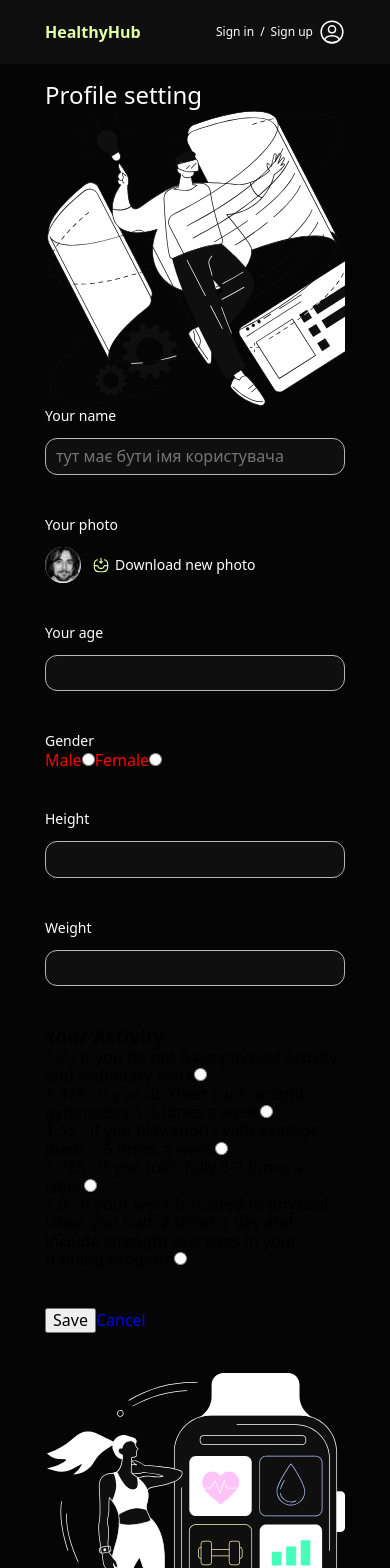
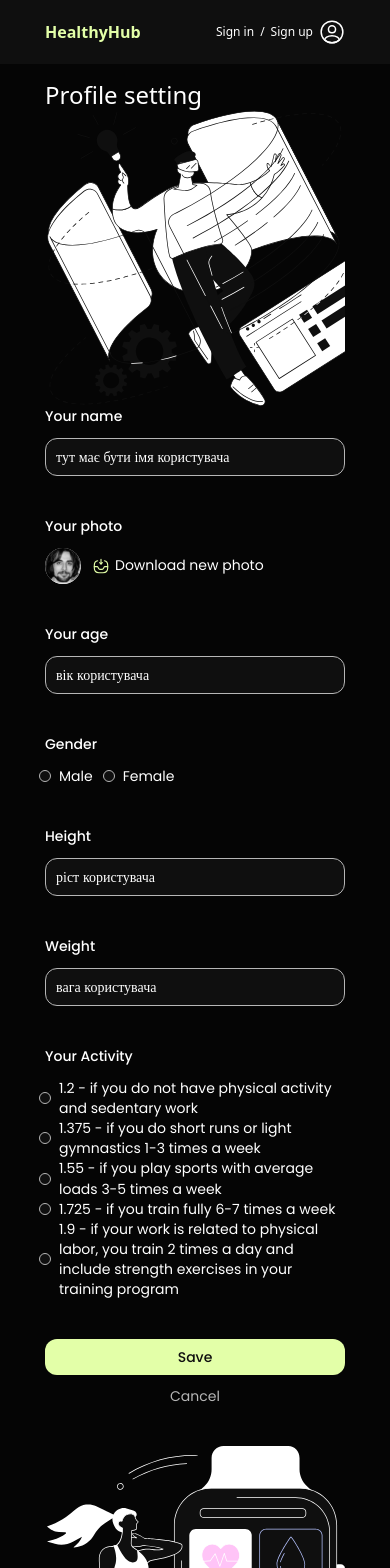
Before and after one commit to AnnaHort/HealthyHub, a React (Vite) app: page /HealthyHub/welcome in a window 390 px wide. Shown: the top 1568 px of the page. Built offline with nearby package versions, Linux system fonts and the light colour scheme.

Commit message:
finished mobile version profileSettingPages

```diff
--- a/src/pages/ProfileSettingsPage/UserInformationComponent/UserInformation.jsx
+++ b/src/pages/ProfileSettingsPage/UserInformationComponent/UserInformation.jsx
@@ -1,16 +1,21 @@
-import { Link } from 'react-router-dom';
 import {
+  UserInformationBtnContainer,
   UserInformationContainer,
   UserInformationDownloadLabel,
   UserInformationForm,
   UserInformationIconDirect,
   UserInformationInput,
   UserInformationLabel,
+  UserInformationLabelRadio,
+  UserInformationLinkCancel,
   UserInformationPhotoContainer,
+  UserInformationRadioBtnContainer,
+  UserInformationRadioContainer,
+  UserInformationRadioInput,
+  UserInformationSaveBtn,
   UserInformationTitle,
 } from './UserInformation.styled';
 import { ImgContainer } from '../../../components/UserInfoNav/UserInfoNav.styled';
-import { GenderRadioBtnContainer } from '../../../components/SelectGender/SelectGender.styled';
 
 const UserInformation = () => {
   return (
@@ -21,6 +26,7 @@ const UserInformation = () => {
           type="text"
           id="name"
           placeholder="тут має бути імя користувача"
+
         />
       </UserInformationContainer>
 
@@ -42,14 +48,22 @@ const UserInformation = () => {
               stroke="var(--color-primary-green-lite)"
             ></use>
           </UserInformationIconDirect>
-          <input type="file" id="photo" name="fileUpload" style={{position:"absolute", opacity:"0"}}/>
-          <UserInformationDownloadLabel htmlFor="photo">Download new photo</UserInformationDownloadLabel>
+          <input
+            type="file"
+            id="photo"
+            name="fileUpload"
+            style={{ position: 'absolute', opacity: '0' }}
+          />
+          <UserInformationDownloadLabel htmlFor="photo">
+            Download new photo
+          </UserInformationDownloadLabel>
         </UserInformationPhotoContainer>
       </UserInformationContainer>
 
       <UserInformationContainer>
         <UserInformationLabel htmlFor="age">Your age</UserInformationLabel>
         <UserInformationInput
+         placeholder="вік користувача"
           type="number"
           id="age"
           name="quantity"
@@ -60,101 +74,118 @@ const UserInformation = () => {
 
       <UserInformationContainer>
         <UserInformationTitle>Gender</UserInformationTitle>
-        <div>
-          <label htmlFor="male" style={{color:"red"}}>Male</label>
-          <input type="radio" id="male" name="gender" value="male" />
-          <label htmlFor="female" style={{color:"red"}}>Female</label>
-          <input type="radio" id="female" name="gender" value="female" />
-        </div>
+        <UserInformationRadioBtnContainer>
+          <UserInformationRadioContainer>
+            <UserInformationRadioInput type="radio" id="male" name="gender" value="male" />
+            <UserInformationLabelRadio htmlFor="male">Male</UserInformationLabelRadio>
+          </UserInformationRadioContainer>
+
+          <UserInformationRadioContainer>
+            <UserInformationRadioInput
+              type="radio"
+              id="female"
+              name="gender"
+              value="female"
+            />
+            <UserInformationLabelRadio htmlFor="female">Female</UserInformationLabelRadio>
+          </UserInformationRadioContainer>
+        </UserInformationRadioBtnContainer>
       </UserInformationContainer>
 
       <UserInformationContainer>
         <UserInformationLabel htmlFor="height">Height</UserInformationLabel>
         <UserInformationInput
+        placeholder="ріст користувача"
           type="number"
           id="height"
           name="quantity"
           min="1"
-          max="100"
+          max="300"
         />
       </UserInformationContainer>
 
       <UserInformationContainer>
         <UserInformationLabel htmlFor="weight">Weight</UserInformationLabel>
         <UserInformationInput
+        placeholder="вага користувача"
           type="number"
           id="weight"
           name="quantity"
           min="1"
-          max="100"
+          max="300"
         />
       </UserInformationContainer>
 
       <UserInformationContainer>
-        <h3>Your Activity</h3>
+        <UserInformationTitle>Your Activity</UserInformationTitle>
         <div>
-          <div>
-            <label htmlFor="low 1.2">
+          <UserInformationRadioContainer style={{ position: 'relative' }}>
+            <UserInformationRadioInput
+              type="radio"
+              id="low 1.2"
+              value="low 1.2"
+              name="activity"
+            />
+            <UserInformationLabelRadio htmlFor="low 1.2">
               1.2 - if you do not have physical activity and sedentary work
-            </label>
-            <input type="radio" id="low 1.2" value="low 1.2" name="activity" />
-          </div>
+            </UserInformationLabelRadio>
+          </UserInformationRadioContainer>
 
-          <div>
-            <label htmlFor="light 1.375">
-              1.375 - if you do short runs or light gymnastics 1-3 times a week
-            </label>
-            <input
+          <UserInformationRadioContainer style={{ position: 'relative' }}>
+            <UserInformationRadioInput
               type="radio"
               id="light 1.375"
               value="light 1.375"
               name="activity"
             />
-          </div>
+            <UserInformationLabelRadio htmlFor="light 1.375">
+              1.375 - if you do short runs or light gymnastics 1-3 times a week
+            </UserInformationLabelRadio>
+          </UserInformationRadioContainer>
 
-          <div>
-            <label htmlFor="average 1.55">
-              1.55 - if you play sports with average loads 3-5 times a week
-            </label>
-            <input
+          <UserInformationRadioContainer style={{ position: 'relative' }}>
+            <UserInformationRadioInput
               type="radio"
               id="average 1.55"
               value="average 1.55"
               name="activity"
             />
-          </div>
+            <UserInformationLabelRadio htmlFor="average 1.55">
+              1.55 - if you play sports with average loads 3-5 times a week
+            </UserInformationLabelRadio>
+          </UserInformationRadioContainer>
 
-          <div>
-            <label htmlFor="high 1.725">
-              1.725 - if you train fully 6-7 times a week
-            </label>
-            <input
+          <UserInformationRadioContainer style={{ position: 'relative' }}>
+            <UserInformationRadioInput
               type="radio"
               id="high 1.725"
               value="high 1.725"
               name="activity"
             />
-          </div>
+            <UserInformationLabelRadio htmlFor="high 1.725">
+              1.725 - if you train fully 6-7 times a week
+            </UserInformationLabelRadio>
+          </UserInformationRadioContainer>
 
-          <div>
-            <label htmlFor="hard 1.9">
-              1.9 - if your work is related to physical labor, you train 2 times
-              a day and include strength exercises in your training program
-            </label>
-            <input
+          <UserInformationRadioContainer style={{ position: 'relative' }}>
+            <UserInformationRadioInput
               type="radio"
               id="hard 1.9"
               value="hard 1.9"
               name="activity"
             />
-          </div>
+            <UserInformationLabelRadio htmlFor="hard 1.9">
+              1.9 - if your work is related to physical labor, you train 2 times
+              a day and include strength exercises in your training program
+            </UserInformationLabelRadio>
+          </UserInformationRadioContainer>
         </div>
       </UserInformationContainer>
 
-      <div>
-        <button type="submit">Save</button>
-        <Link to={'/main'}>Cancel</Link>
-      </div>
+      <UserInformationBtnContainer>
+        <UserInformationSaveBtn type="submit">Save</UserInformationSaveBtn>
+        <UserInformationLinkCancel to={'/main'}>Cancel</UserInformationLinkCancel>
+      </UserInformationBtnContainer>
     </UserInformationForm>
   );
 };
--- a/src/pages/ProfileSettingsPage/UserInformationComponent/UserInformation.styled.js
+++ b/src/pages/ProfileSettingsPage/UserInformationComponent/UserInformation.styled.js
@@ -1,3 +1,4 @@
+import { Link } from 'react-router-dom';
 import styled from 'styled-components';
 
 export const UserInformationForm = styled.form`
@@ -17,6 +18,7 @@ export const UserInformationLabel = styled.label`
   font-weight: 500;
   line-height: 1.43;
   margin-bottom: 12px;
+  font-family: Poppins;
 `;
 
 export const UserInformationInput = styled.input`
@@ -26,6 +28,17 @@ export const UserInformationInput = styled.input`
   background: var(--color-primary-black-2);
   padding: 8px 10px;
   color: var(--color-primary-white);
+  font-family: Poppins;
+  font-size: 14px;
+  font-weight: 400;
+  line-height: 1.43;
+  &::placeholder {
+    color: var(--color-primary-white);
+    font-family: Poppins;
+    font-size: 14px;
+    font-weight: 400;
+    line-height: 1.43%;
+  }
 `;
 
 export const UserInformationPhotoContainer = styled.div`
@@ -42,11 +55,92 @@ export const UserInformationDownloadLabel = styled.label`
   font-size: 14px;
   font-weight: 400;
   line-height: 1.42;
+  font-family: Poppins;
 `;
 
 export const UserInformationTitle = styled.h3`
-color: var(--color-primary-white);
-font-size: 14px;
-font-weight: 500;
-line-height: 1.43;
-`
+  color: var(--color-primary-white);
+  font-size: 14px;
+  font-weight: 500;
+  line-height: 1.43;
+  margin-bottom: 12px;
+  font-family: Poppins;
+`;
+
+export const UserInformationRadioBtnContainer = styled.div`
+  display: flex;
+  gap: 16px;
+`;
+
+export const UserInformationRadioInput = styled.input`
+  opacity: 0;
+  position: absolute;
+`;
+export const UserInformationLabelRadio = styled.label`
+  padding-left: 14px;
+  font-family: Poppins;
+  cursor: pointer;
+  color: var(--color-primary-white);
+  font-size: 14px;
+  font-weight: 400;
+  line-height: 1.43;
+  &::before {
+    content: '';
+    position: absolute;
+    top: 50%;
+    transform: translate(-50%, -50%);
+    left: 0;
+    width: 12px;
+    height: 12px;
+    border: 1px solid #b6b6b6;
+    background: #0f0f0f;
+    border-radius: 50%;
+  }
+  &::after {
+    content: '';
+    position: absolute;
+    top: 50%;
+    left: 0;
+    transform: translate(-50%, -50%);
+    width: 6px;
+    height: 6px;
+    background: #e3ffa8;
+    border-radius: 50%;
+    opacity: 0;
+    transition: 0.2s ease-in;
+  }
+  input[type='radio']:checked + &::after {
+    opacity: 1;
+  }
+`;
+export const UserInformationRadioContainer = styled.div`
+  position: relative;
+  display: flex;
+`;
+
+export const UserInformationBtnContainer = styled.div`
+  display: flex;
+  flex-direction: column;
+  gap: 12px;
+`;
+export const UserInformationSaveBtn = styled.button`
+  border-radius: 12px;
+  background: var(--color-primary-green-lite);
+  border: none;
+  padding: 8px 10px;
+  color: var(--color-primary-black-2);
+  font-size: 14px;
+  font-weight: 500;
+  line-height: 1.43;
+  font-family: Poppins;
+`;
+
+export const UserInformationLinkCancel = styled(Link)`
+  text-align: center;
+  color: var(--color-primary-grey);
+  text-align: center;
+  font-family: Poppins;
+  font-size: 14px;
+  font-weight: 400;
+  line-height: 1.42;
+`;
```
